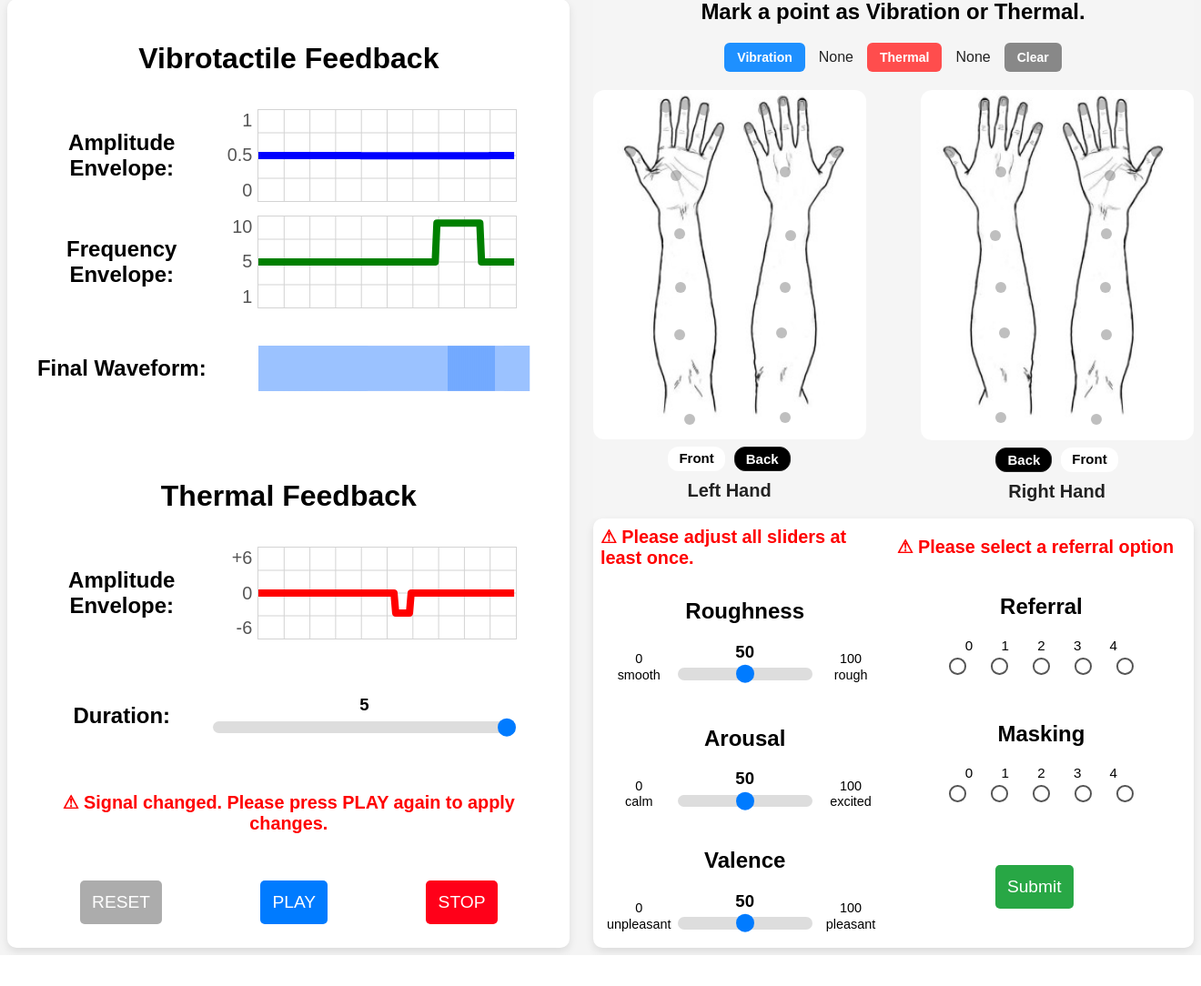
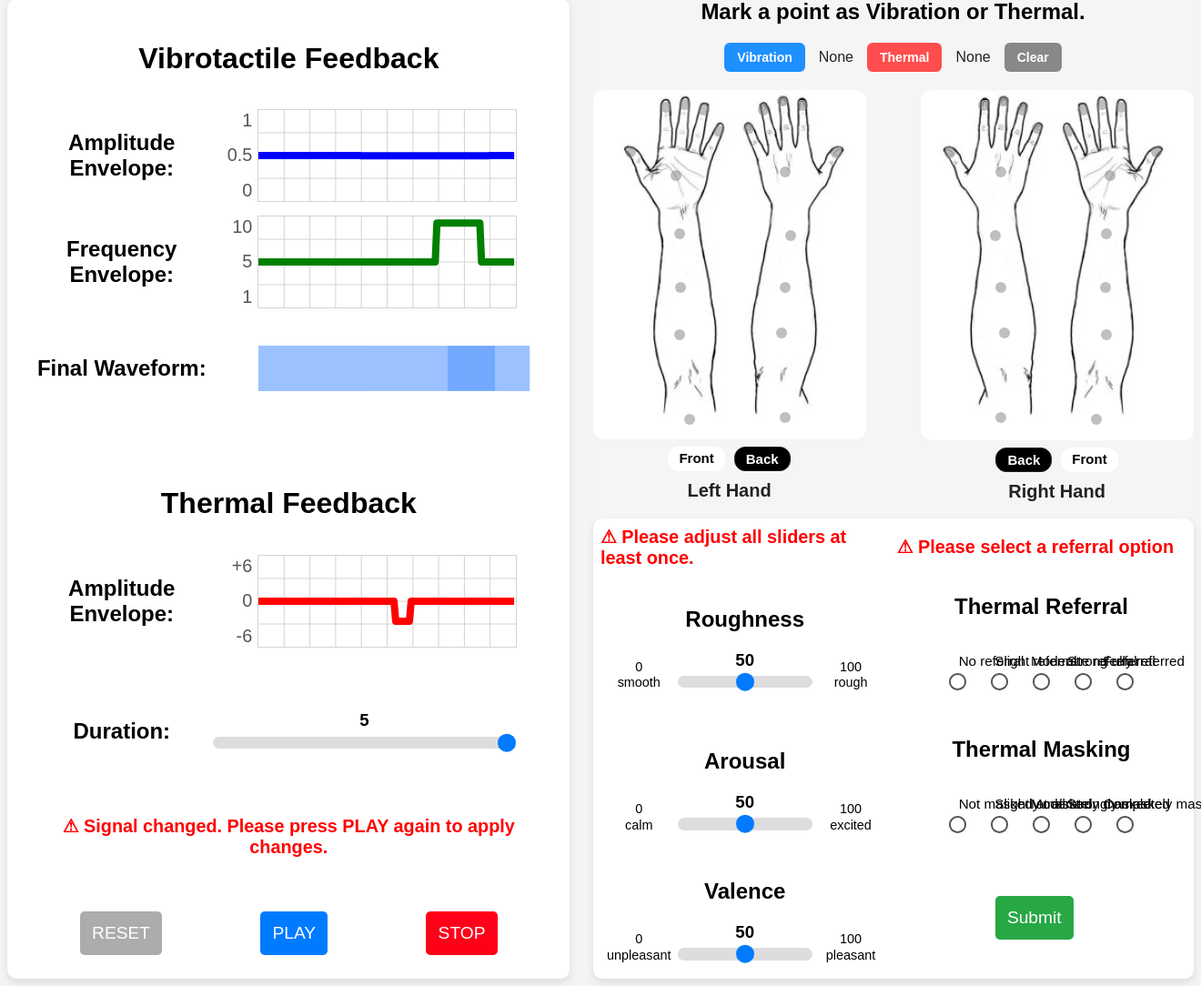
Before and after one commit to Kangsuyeon01/vib-thermal, a Flask app: page /main in a window 1320 px wide; the page is wider, and only the part inside the window is pictured. Shown: the part 44-1128 px from the top of that part at 91% size. Before the commit the page ends 1094 px from the top of that part, so only its background shows below. Run offline with Flask 3, Linux system fonts and the light colour scheme; the visitor is signed in with stand-in values (Sample User, id 1); some libraries are stand-ins or nearby versions.

Commit message:
TODO: Modify rating label

```diff
--- a/static/main.css
+++ b/static/main.css
@@ -463,6 +463,14 @@ div.referral-container {
     transform: scale(0);
     transition: transform 0.1s ease-in-out;
   }
+  .scale-numbers span {
+    display: inline-block;
+    width: 90px;
+    text-align: center;
+    font-size: 0.9em;
+    white-space: nowrap;
+  }
+
 
   .scale-inputs input[type="radio"]:checked::before {
     transform: scale(0.6);
--- a/templates/index.html
+++ b/templates/index.html
@@ -127,11 +127,17 @@
                   </div>
                 </div>
 
-                <!-- Referral -->
+                <!-- Thermal Referral -->
             <div class="cell" style="grid-area: referral;">
-                  <h2>Referral</h2>
+              <h2>Thermal Referral</h2>
               <div class="scale-block">
-                    <div class="scale-numbers"><span>0</span><span>1</span><span>2</span><span>3</span><span>4</span></div>
+                <div class="scale-numbers">
+                  <span><br>No referral</span>
+                  <span><br>Slight referral</span>
+                  <span><br>Moderate referral</span>
+                  <span><br>Strong referral</span>
+                  <span><br>Fully referred</span>
+                </div>
                 <div class="scale-inputs">
                   <input type="radio" name="referral" value="0">
                   <input type="radio" name="referral" value="1">
@@ -141,6 +147,7 @@
                 </div>
               </div>
             </div>
+
 
                 <!-- Arousal -->
                 <div class="cell" style="grid-area: arousal;">
@@ -156,11 +163,17 @@
                   </div>
                 </div>
 
-                <!-- Masking -->
+       <!-- Thermal Masking -->
       <div class="cell" style="grid-area: masking;">
-                  <h2>Masking</h2>
+        <h2>Thermal Masking</h2>
         <div class="scale-block">
-                    <div class="scale-numbers"><span>0</span><span>1</span><span>2</span><span>3</span><span>4</span></div>
+          <div class="scale-numbers">
+            <span><br>Not masked at all</span>
+            <span><br>Slightly masked</span>
+            <span><br>Moderately masked</span>
+            <span><br>Strongly masked</span>
+            <span><br>Completely masked</span>
+          </div>
           <div class="scale-inputs">
             <input type="radio" name="masking" value="0">
             <input type="radio" name="masking" value="1">
```
Lines whose indentation alone changed are shown as unchanged.
